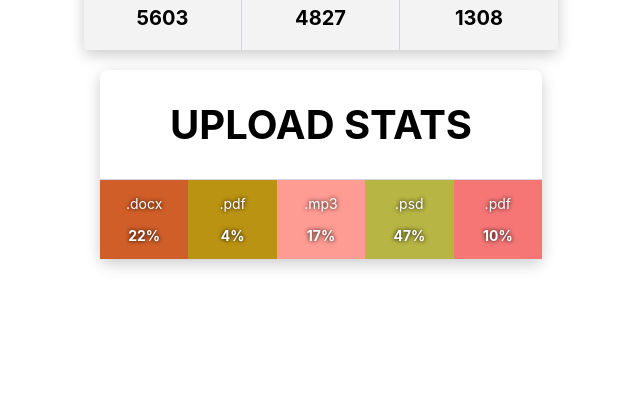
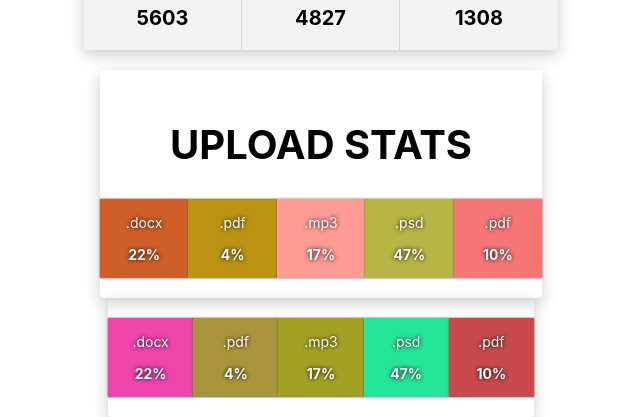
Before and after one commit to Tonya-Shyva/goit-react-hw-01-components, a React (Create React App) app: page / in a window 1280 px wide. Shown: the part 442-859 px from the top of the page, without its empty margins (319-959 px from the left). Before the commit the page ends 800 px from the top, so only its background shows below. Built offline with nearby package versions, Linux system fonts and the light colour scheme.

Commit message:
Profile and Statistics in index.js as App`s children

```diff
--- a/src/components/App.jsx
+++ b/src/components/App.jsx
@@ -1,9 +1,4 @@
-import Profile from 'components/profile/Profile';
-import user from './profile/user.json';
-import Statistics from './statistics/Statistics';
-import statsData from './statistics/data.json';
-
-export const App = () => {
+export const App = ({ children }) => {
   return (
     <div
       style={{
@@ -15,14 +10,7 @@ export const App = () => {
         color: '#010101',
       }}
     >
-      <Profile
-        avatar={user.avatar}
-        username={user.username}
-        tag={user.tag}
-        location={user.location}
-        stats={user.stats}
-      />
-      <Statistics title="Upload stats" stats={statsData} />
+      {children}
     </div>
   );
 };
--- a/src/components/profile/Profile.module.css
+++ b/src/components/profile/Profile.module.css
@@ -1,6 +1,6 @@
 .profile {
   /* max-width: 40%; */
-  margin-top: 20px;
+  margin: 20px 0px;
   display: flex;
   flex-direction: column;
   align-items: center;
--- a/src/components/statistics/Statistics.jsx
+++ b/src/components/statistics/Statistics.jsx
@@ -9,9 +9,9 @@ function getRandomHexColor() {
 export default function Statistics({ title, stats }) {
   return (
     <section className={css.statistics}>
-      <h2 className={css.title}>{title}</h2>
+      {title && <h2 className={css.title}>{title}</h2>}
 
-      <ul className={css.statList}>
+      <ul className={title ? css.statList : css.statListWithoutTitle}>
         {stats.map(stat => (
           <li
             className={css.statItem}
--- a/src/components/statistics/Statistics.module.css
+++ b/src/components/statistics/Statistics.module.css
@@ -1,21 +1,20 @@
 .statistics {
-  /* max-width: 50%; */
-  margin-top: 20px;
+  padding: 20px 0px;
+  margin: 0px auto;
   display: flex;
   flex-direction: column;
   box-shadow: rgba(0, 0, 0, 0.2) 0px 5px 15px;
-  border-radius: 0.5rem;
+  border-radius: 4px;
 }
 
 .title {
-  margin: 0;
-  padding: 30px 70px;
+  margin: 30px 0px;
+  padding: 0px 70px;
   text-transform: uppercase;
   text-align: center;
   color: #000;
   font-weight: bold;
   font-size: 40px;
-  border-bottom: 1px solid #d3d5e3;
 }
 
 .statList {
@@ -25,7 +24,17 @@
   padding: 0;
   list-style: none;
 
-  gap: 0;
+  gap: 0px;
+}
+
+.statListWithoutTitle {
+  width: 426px;
+  display: flex;
+  margin: 0;
+  padding: 0;
+  list-style: none;
+
+  gap: 0px;
 }
 
 .statItem {
@@ -36,6 +45,7 @@
   justify-content: center;
   align-items: center;
   text-shadow: 0 0 4px #000;
+  box-shadow: 0 0 2px rgb(91, 89, 89);
 }
 
 .statLabel {
--- a/src/index.js
+++ b/src/index.js
@@ -3,8 +3,24 @@ import ReactDOM from 'react-dom/client';
 import { App } from 'components/App';
 import './index.css';
 
+import Profile from './components/profile/Profile';
+import user from './components/profile/user.json';
+
+import Statistics from './components/statistics/Statistics';
+import statsData from './components/statistics/data.json';
+
 ReactDOM.createRoot(document.getElementById('root')).render(
   <React.StrictMode>
-    <App />
+    <App>
+      <Profile
+        avatar={user.avatar}
+        username={user.username}
+        tag={user.tag}
+        location={user.location}
+        stats={user.stats}
+      />
+      <Statistics title="Upload stats" stats={statsData} />
+      <Statistics stats={statsData} />
+    </App>
   </React.StrictMode>
 );
```
